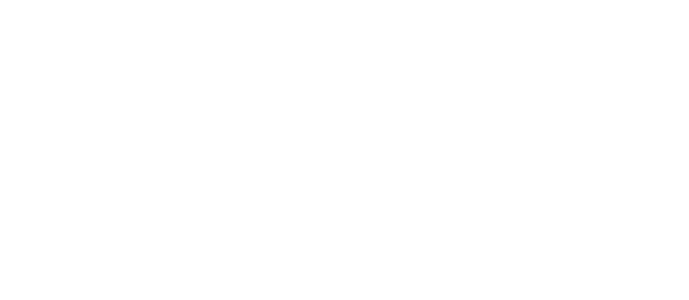
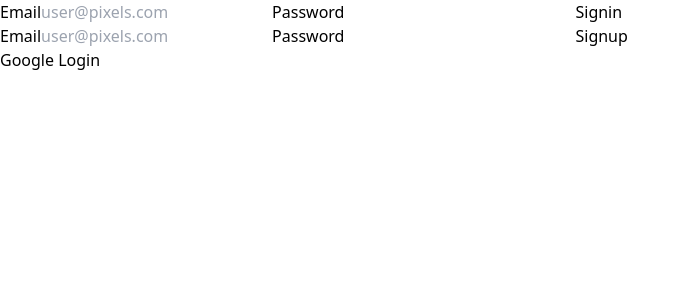
Before and after one commit to Rrhul0/pixels, a Next.js app: page / in a window 1280 px wide. Shown: the top 300 px of the page, without its empty margins (0-689 px from the left). Built offline with nearby package versions, Linux system fonts and the light colour scheme.

Commit message:
added signup and signin with credentials with firebase also implemented login with google

```diff
--- a/lib/firebase.ts
+++ b/lib/firebase.ts
@@ -18,4 +18,4 @@
 const app = initializeApp(firebaseConfig)
 
 // Initialize Firebase Authentication and get a reference to the service
-const auth = getAuth(app)
+export const auth = getAuth(app)
--- a/pages/index.tsx
+++ b/pages/index.tsx
@@ -1,7 +1,124 @@
 import { Inter } from 'next/font/google'
+import {
+	createUserWithEmailAndPassword,
+	signInWithEmailAndPassword
+} from 'firebase/auth'
+import { FormEvent } from 'react'
+import { auth } from '@/lib/firebase'
+import { signInWithPopup, GoogleAuthProvider } from 'firebase/auth'
 
 const inter = Inter({ subsets: ['latin'] })
 
 export default function Home() {
-	return <main></main>
+	const provider = new GoogleAuthProvider()
+
+	function onSigninEmailPassword(e: FormEvent<HTMLFormElement>) {
+		e.preventDefault()
+		const formData = new FormData(e.currentTarget)
+		const email = formData.get('email') as string
+		const password = formData.get('password') as string
+
+		signInWithEmailAndPassword(auth, email, password)
+			.then(userCredential => {
+				// Signed in
+				const user = userCredential.user
+				console.log(user)
+				// ...
+			})
+			.catch(error => {
+				const errorCode = error.code
+				const errorMessage = error.message
+				console.log(errorCode, errorMessage)
+			})
+	}
+
+	function onSignupEmailPassword(e: FormEvent<HTMLFormElement>) {
+		e.preventDefault()
+		const formData = new FormData(e.currentTarget)
+		const email = formData.get('email') as string
+		const password = formData.get('password') as string
+
+		createUserWithEmailAndPassword(auth, email, password)
+			.then(userCredential => {
+				// Signed in
+				const user = userCredential.user
+				console.log(user)
+				// ...
+			})
+			.catch(error => {
+				const errorCode = error.code
+				const errorMessage = error.message
+				console.log(errorCode, errorMessage)
+
+				// ..
+			})
+	}
+
+	function onClickGoogleLogin() {
+		signInWithPopup(auth, provider)
+			.then(result => {
+				// This gives you a Google Access Token. You can use it to access the Google API.
+				const credential =
+					GoogleAuthProvider.credentialFromResult(result)
+				if (!credential) return null
+
+				const token = credential.accessToken
+				// The signed-in user info.
+				const user = result.user
+				// IdP data available using getAdditionalUserInfo(result)
+				// ...
+			})
+			.catch(error => {
+				// Handle Errors here.
+				const errorCode = error.code
+				const errorMessage = error.message
+				// The email of the user's account used.
+				const email = error.customData.email
+				// The AuthCredential type that was used.
+				const credential = GoogleAuthProvider.credentialFromError(error)
+				// ...
+			})
+	}
+
+	return (
+		<main>
+			<form onSubmit={onSigninEmailPassword}>
+				<label>
+					<span>Email</span>
+					<input
+						type='email'
+						placeholder='user@pixels.com'
+						name='email'
+					/>
+				</label>
+				<label>
+					<span>Password</span>
+					<input
+						type='password'
+						name='password'
+					/>
+				</label>
+				<button>Signin</button>
+			</form>
+			<form onSubmit={onSignupEmailPassword}>
+				<label>
+					<span>Email</span>
+					<input
+						type='email'
+						placeholder='user@pixels.com'
+						name='email'
+					/>
+				</label>
+				<label>
+					<span>Password</span>
+					<input
+						type='password'
+						name='password'
+					/>
+				</label>
+				<button>Signup</button>
+			</form>
+			<button onClick={onClickGoogleLogin}>Google Login</button>
+		</main>
+	)
 }
```
